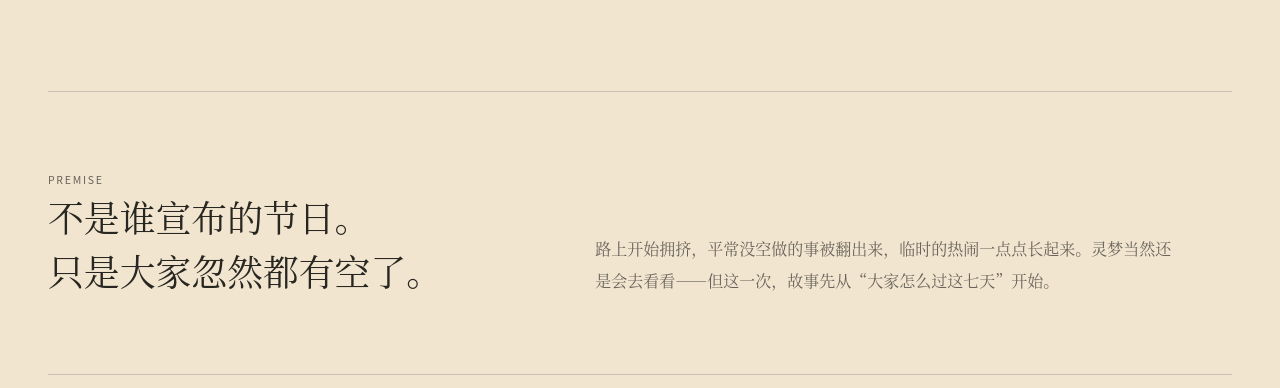
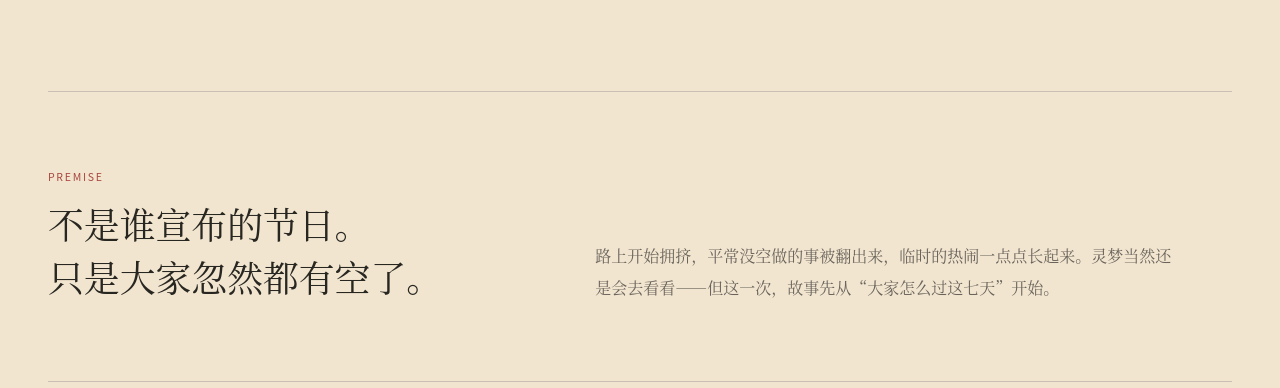
Before and after one commit to odango-chan/t7d-site, an Astro site: page / in a window 1280 px wide. Shown: the part 709-1097 px from the top of the page. Built offline with nearby package versions, Linux system fonts and the light colour scheme; Astro itself is replaced by a stand-in of ours.

```diff
--- a/src/styles/global.css
+++ b/src/styles/global.css
@@ -700,7 +700,7 @@ main.site-main {
 .home-intro-grid { gap: clamp(2.5rem, 6vw, 6rem); align-items: end; }
 .home-feature h2, .home-release h2 { margin: 0; font-size: clamp(1.7rem, 3.6vw, 3.15rem); line-height: 1.45; font-weight: 500; }
 .home-intro h2 { margin: 0; font-size: clamp(1.5rem, 2.8vw, 2.45rem); line-height: 1.5; font-weight: 500; }
-.home-intro p, .feature-copy p, .home-release > p:last-child { margin: 0; color: var(--ink-soft); line-height: 2; }
+.home-intro-grid p, .feature-copy p, .home-release > p:last-child { margin: 0; color: var(--ink-soft); line-height: 2; }
 
 .home-intro-copy {
   align-self: end;
```
